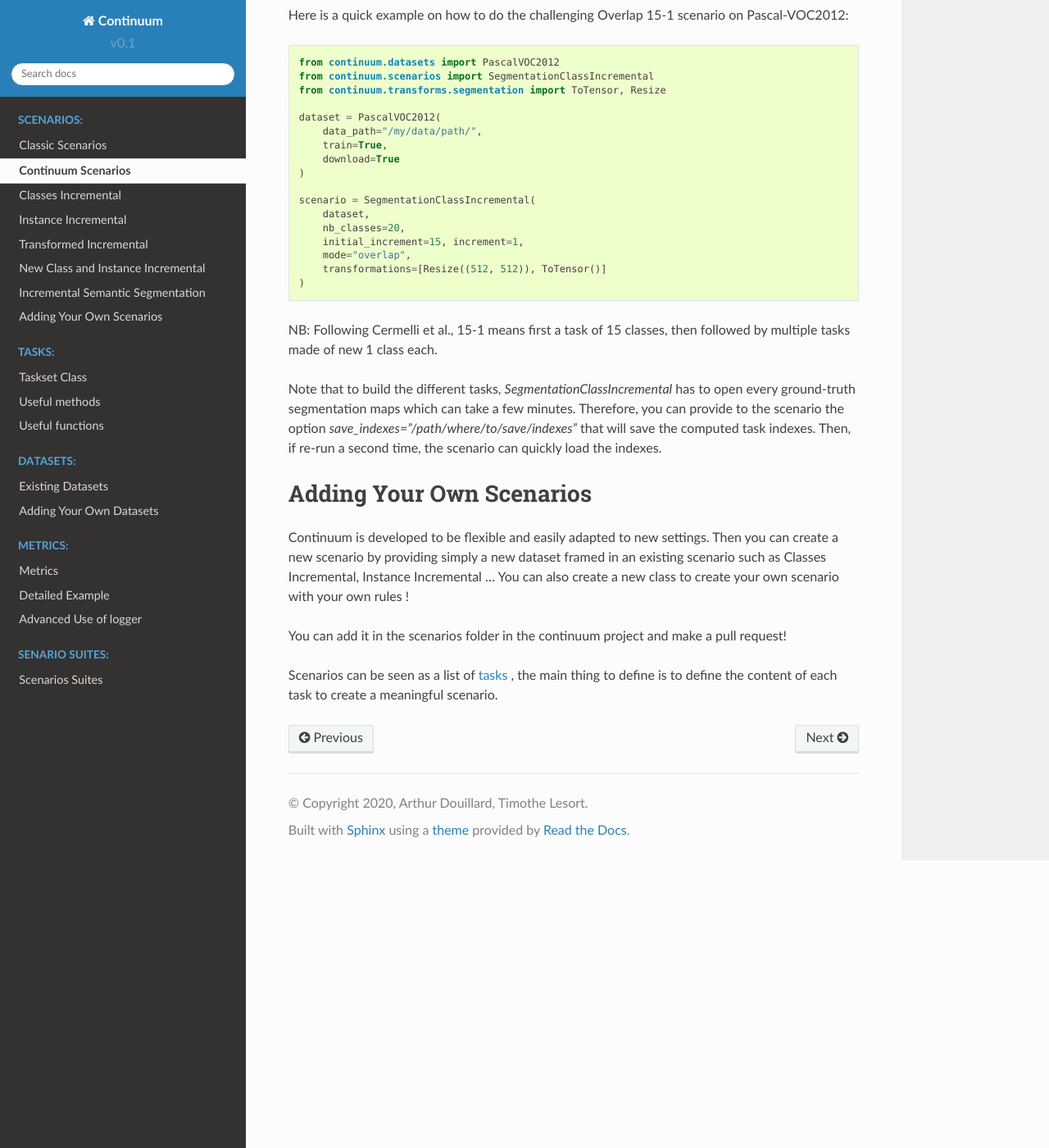
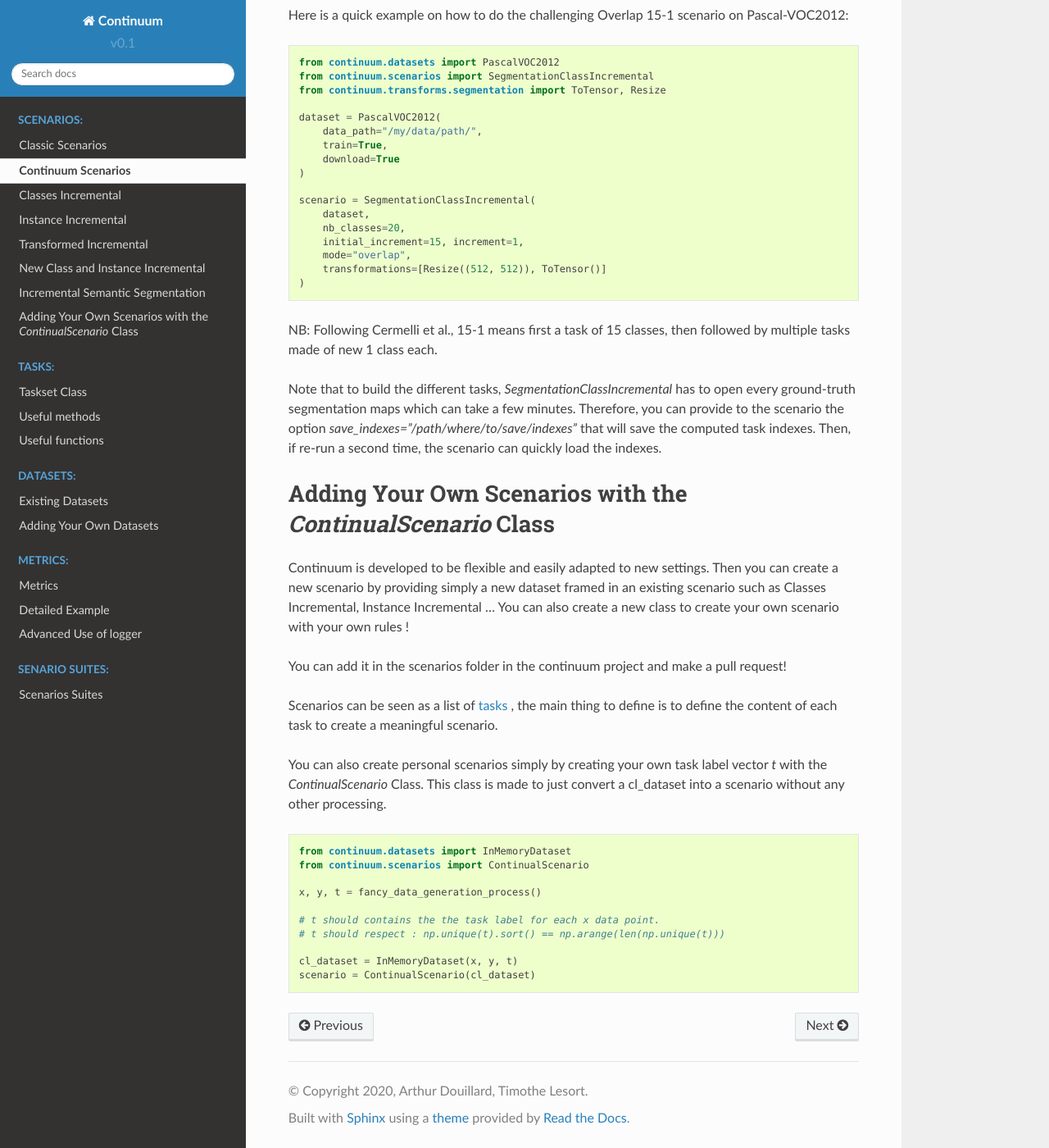
Before and after one commit to Continvvm/continuum, a Sphinx documentation site: the page built from docs/_tutorials/scenarios/scenarios.rst, in a window 1280 px wide and 1400 px high, scrolled down 6522 px. Shown: the whole window at 82% size. Built offline with Sphinx 7.4.7 and the Read the Docs theme 2.0.0, drawn with Linux system fonts in a browser that asks for light colours.

Commit message:
update documentation

```diff
--- a/docs/_tutorials/scenarios/scenarios.rst
+++ b/docs/_tutorials/scenarios/scenarios.rst
@@ -364,7 +364,7 @@ that will save the computed task indexes. Then, if re-run a second time,
 the scenario can quickly load the indexes.
 
 
-Adding Your Own Scenarios
+Adding Your Own Scenarios with the `ContinualScenario` Class
 ----------------------------------
 
 Continuum is developed to be flexible and easily adapted to new settings.
@@ -374,3 +374,20 @@ You can also create a new class to create your own scenario with your own rules
 You can add it in the scenarios folder in the continuum project and make a pull request!
 
 Scenarios can be seen as a list of `tasks <https://continuum.readthedocs.io/en/latest/_tutorials/datasets/tasks.html>`__ , the main thing to define is to define the content of each task to create a meaningful scenario.
+
+You can also create personal scenarios simply by creating your own task label vector `t` with the
+`ContinualScenario` Class. This class is made to just convert a cl_dataset into a scenario without any other processing.
+
+
+.. code-block:: python
+
+    from continuum.datasets import InMemoryDataset
+    from continuum.scenarios import ContinualScenario
+
+    x, y, t = fancy_data_generation_process()
+
+    # t should contains the the task label for each x data point.
+    # t should respect : np.unique(t).sort() == np.arange(len(np.unique(t)))
+
+    cl_dataset = InMemoryDataset(x, y, t)
+    scenario = ContinualScenario(cl_dataset)
```
Also changed, not shown: 1 other file.
